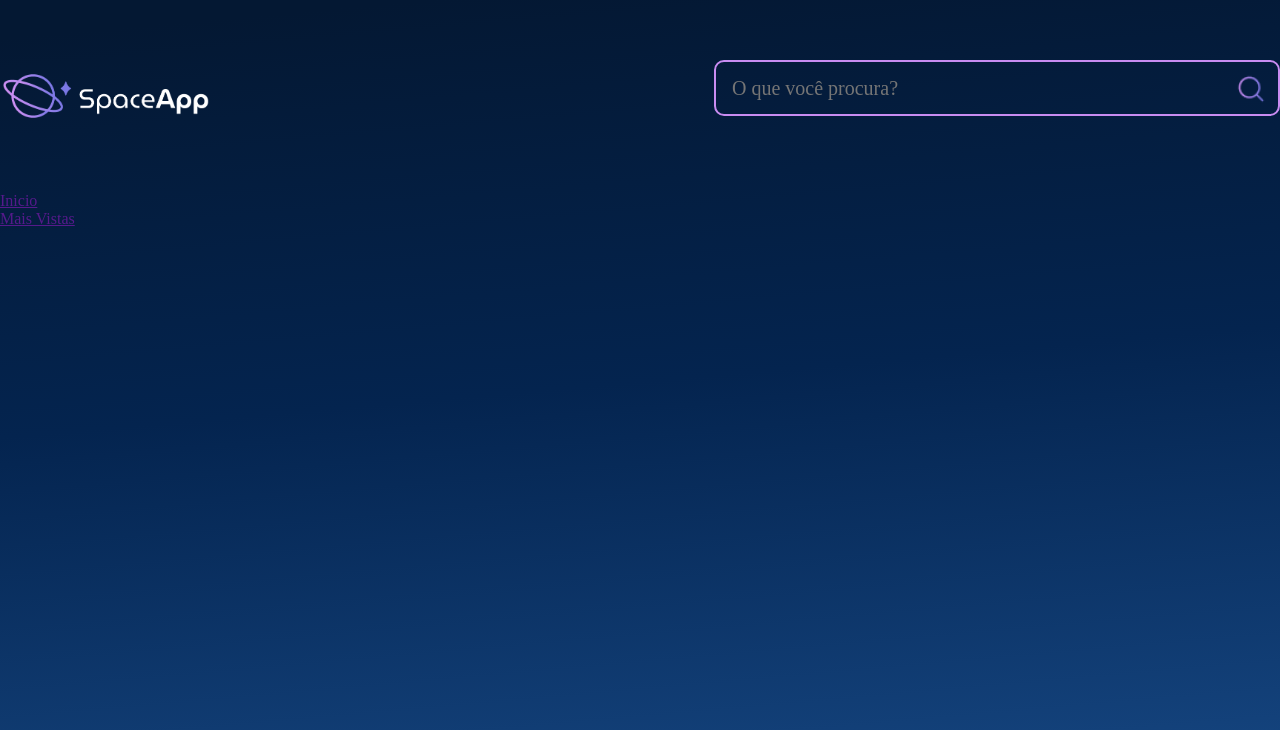
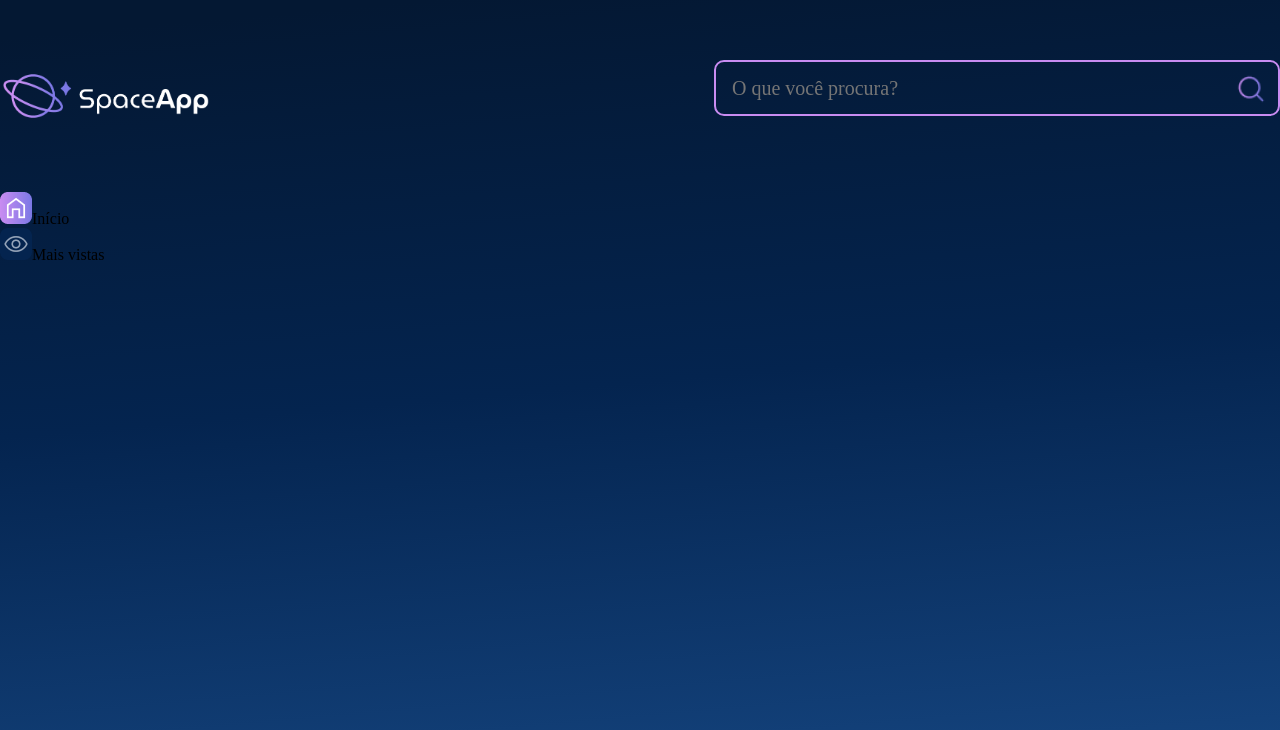
Before and after one commit to PeuStone/Space-app, a React (Vite) app: page / in a window 1280 px wide. Shown: the top 730 px of the page. Built offline with nearby package versions, Linux system fonts and the light colour scheme.

Commit message:
Adicionando componente de barra lateral e estilos

```diff
--- /dev/null
+++ b/src/componentes/BarraLateral/ItemNavegacao/index.jsx
@@ -0,0 +1,16 @@
+import styled from "styled-components"
+
+const ItemListaEstilizado = styled.li`
+
+`
+
+const ItemNavegacao = ({ children, iconeAtivo, iconeInativo, ativo = false }) => {
+    return (
+        <ItemListaEstilizado>
+            <img src={ativo ? iconeAtivo : iconeInativo} alt="" />
+            {children}
+        </ItemListaEstilizado>
+    )
+}
+
+export default ItemNavegacao
--- a/src/componentes/BarraLateral/index.jsx
+++ b/src/componentes/BarraLateral/index.jsx
@@ -1,4 +1,5 @@
 import styled from "styled-components"
+import ItemNavegacao from "./ItemNavegacao"
 
 const ListaEstilizada = styled.ul`
     list-style: none;
@@ -12,12 +13,20 @@
         <aside>
             <nav>
                 <ListaEstilizada>
-                    <li>
-                        <a href="">Inicio</a>
-                    </li>
-                    <li>
-                        <a href="">Mais Vistas</a>
-                    </li>
+                    <ItemNavegacao
+                        iconeAtivo="/icones/home-ativo.png"
+                        iconeInativo="/icones/home-inativo.png"
+                        ativo={true}
+                    >
+                        Início
+                    </ItemNavegacao>
+                    <ItemNavegacao
+                        iconeAtivo="/icones/mais-vistas-ativo.png"
+                        iconeInativo="/icones/mais-vistas-inativo.png"
+
+                    >
+                        Mais vistas
+                    </ItemNavegacao>
                 </ListaEstilizada>
             </nav>
         </aside>
```
